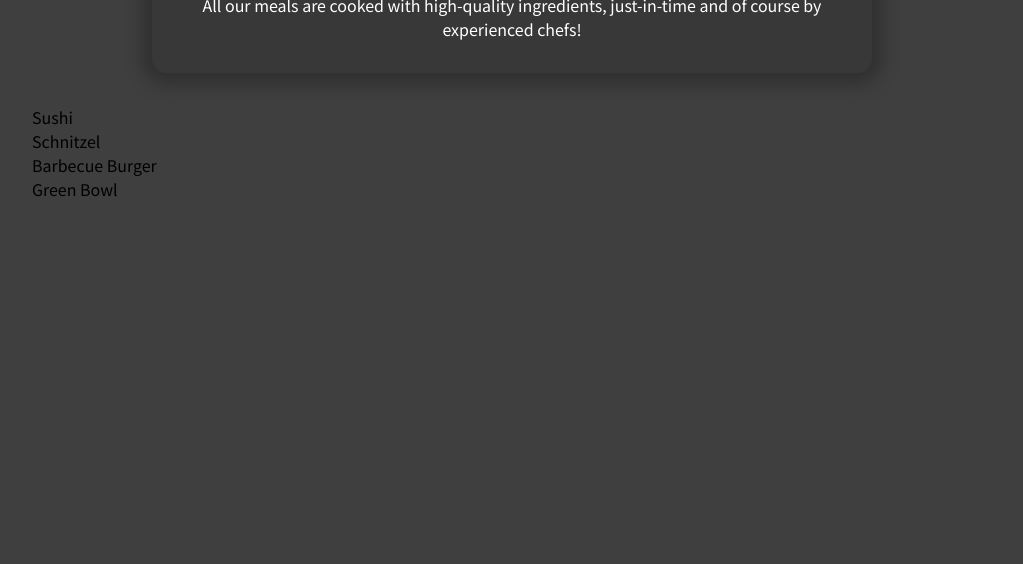
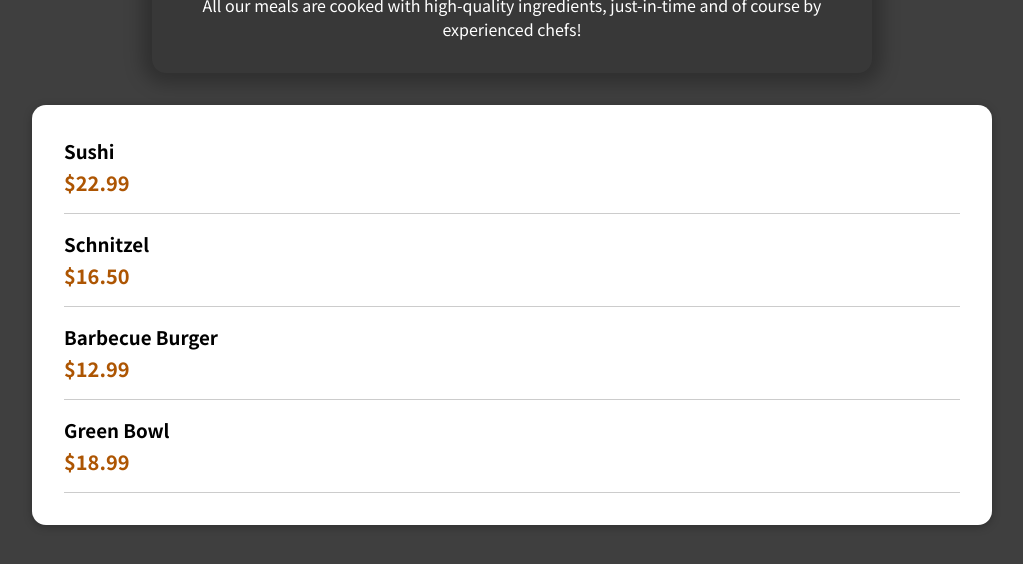
Before and after one commit to RyanWatts1/Simply-Fresh, a React (Create React App) app: page / in a window 1280 px wide. Shown: the top 564 px of the page, without its empty margins (128-1151 px from the left). Built offline with nearby package versions, Linux system fonts and the light colour scheme.

Commit message:
added style

```diff
--- a/src/components/Meals/AvailableMeals.js
+++ b/src/components/Meals/AvailableMeals.js
@@ -1,4 +1,6 @@
-import classes from './AvailableMeals.module.css'
+import classes from "./AvailableMeals.module.css";
+import MealItem from "./MealItem/MealItem";
+import Card from "../UI/Card";
 
 const DUMMY_MEALS = [
   {
@@ -28,11 +30,20 @@
 ];
 
 const AvailableMeals = () => {
-  const mealslist = DUMMY_MEALS.map(meal => <li>{meal.name}</li>);
+  const mealslist = DUMMY_MEALS.map((meal) => (
+    <MealItem
+      key={meal.id}
+      name={meal.name}
+      description={meal.descrition}
+      price={meal.price}
+    />
+  ));
 
   return (
     <section className={classes.meals}>
-      <ul>{mealslist}</ul>
+      <Card>
+        <ul>{mealslist}</ul>
+      </Card>
     </section>
   );
 };
--- /dev/null
+++ b/src/components/Meals/MealItem/MealItem.js
@@ -0,0 +1,22 @@
+import classes from './MealItem.module.css'
+
+const MealItem = (props) => {
+    const price = `$${props.price.toFixed(2)}`
+
+  return (
+    <li className={classes.meal}>
+      <div>
+        <h3>{props.name}</h3>
+        <div className={classes.description}>{props.description}</div>
+        <div className={classes.price}>{price}</div>
+      </div>
+      <div>
+        <form>
+
+        </form>
+      </div>
+    </li>
+  );
+};
+
+export default MealItem;
--- /dev/null
+++ b/src/components/Meals/MealItem/MealItem.module.css
@@ -0,0 +1,22 @@
+.meal {
+    display: flex;
+    justify-content: space-between;
+    margin: 1rem;
+    padding-bottom: 1rem;
+    border-bottom: 1px solid #ccc;
+  }
+
+  .meal h3 {
+    margin: 0 0 0.25rem 0;
+  }
+
+  .description {
+    font-style: italic;
+  }
+
+  .price {
+    margin-top: 0.25rem;
+    font-weight: bold;
+    color: #ad5502;
+    font-size: 1.25rem;
+  }
--- a/src/components/UI/Card.js
+++ b/src/components/UI/Card.js
@@ -0,0 +1,7 @@
+import classes from "./Card.module.css";
+
+const Card = (props) => {
+  return <div className={classes.card}>{props.children}</div>;
+};
+
+export default Card;
--- /dev/null
+++ b/src/components/UI/Card.module.css
@@ -0,0 +1,6 @@
+.card {
+  padding: 1rem;
+  box-shadow: 0 2px 8px rgba(0, 0, 0, 0.25);
+  border-radius: 14px;
+  background-color: white;
+}
```
Also changed, not shown: src/components/Meals/MealItem/MealItemForm.js (added).
